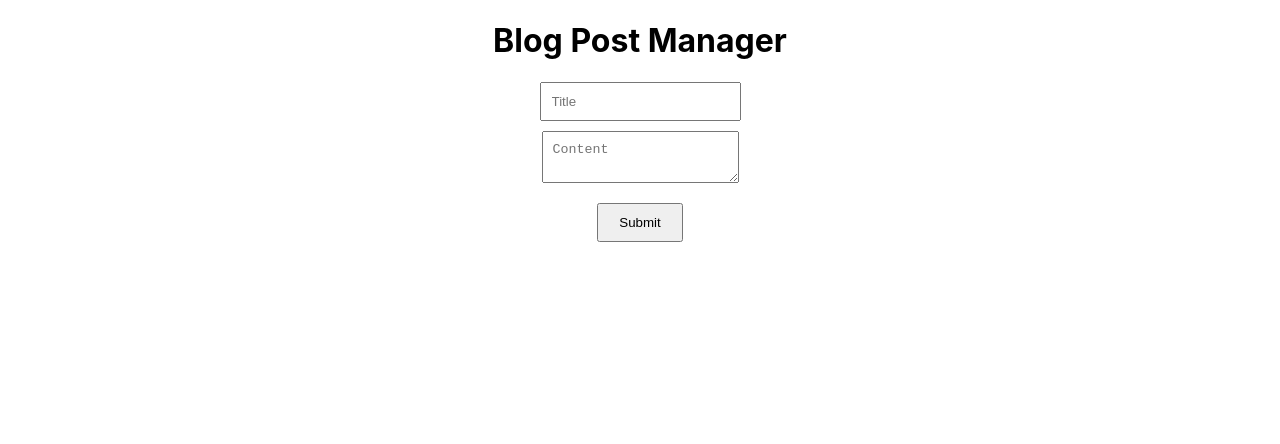
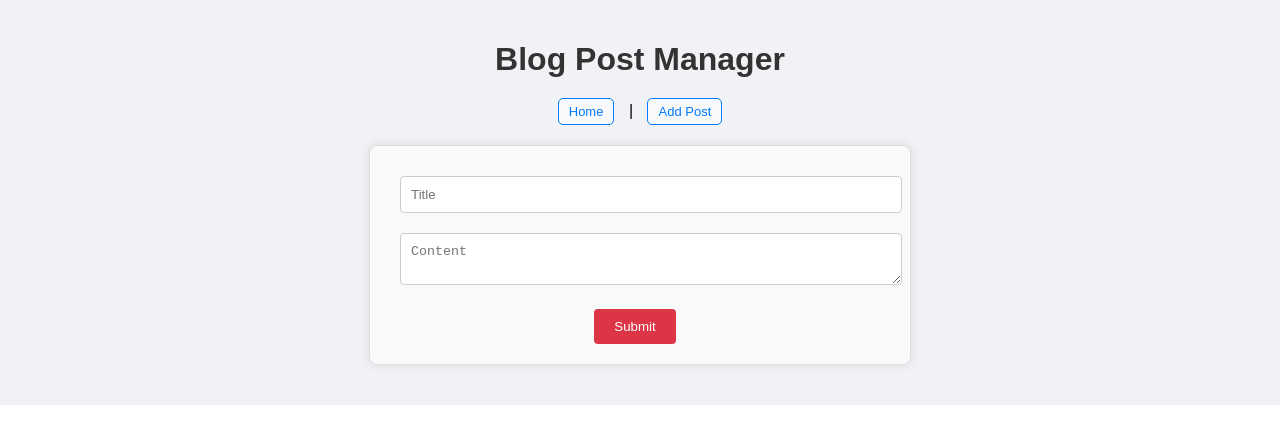
Before and after one commit to GuiPro0408/blog-post-manager, a React (Create React App) app: page /add in a window 1280 px wide. Shown: the top 444 px of the page. Built offline with nearby package versions, Linux system fonts and the light colour scheme.

Commit message:
Create functionnaly and stylizing

```diff
--- a/src/App.css
+++ /dev/null
@@ -1,25 +0,0 @@
-/* src/App.css */
-.App {
-  text-align: center;
-}
-
-form {
-  margin: 20px;
-}
-
-input, textarea {
-  display: block;
-  margin: 10px auto;
-  padding: 10px;
-}
-
-button {
-  margin: 10px;
-  padding: 10px 20px;
-}
-
-.post {
-  border: 1px solid #ccc;
-  margin: 10px;
-  padding: 10px;
-}
--- a/src/App.js
+++ b/src/App.js
@@ -1,8 +1,10 @@
 // src/App.js
 import React, { useState } from 'react';
-import AddPostForm from './AddPostForm';
-import PostList from './PostList';
-import './App.css';
+import { BrowserRouter as Router, Route, Routes, Link } from 'react-router-dom';
+import AddPostForm from './components/AddPostForm';
+import PostList from './components/PostList';
+import PostView from './components/PostView';
+import styles from './App.module.css'; // Import the CSS file for the App component path example: src/App.module.css
 
 const App = () => {
   const [posts, setPosts] = useState([]);
@@ -12,16 +14,24 @@ const App = () => {
   };
 
   const deletePost = (index) => {
-    const newPosts = posts.filter((_, i) => i !== index);
+    const newPosts = posts.filter((_, i) => i !== index); // render an array of posts without the post at the specified index
     setPosts(newPosts);
   };
 
   return (
-    <div className="App">
-      <h1>Blog Post Manager</h1>
-      <AddPostForm addPost={addPost} />
-      <PostList posts={posts} deletePost={deletePost} />
-    </div>
+    <Router>
+      <div className={styles.App}>
+        <h1>Blog Post Manager</h1>
+        <nav>
+          <Link to="/">Home</Link> | <Link to="/add">Add Post</Link>
+        </nav>
+        <Routes>
+          <Route path="/" element={<PostList posts={posts} deletePost={deletePost} />} />
+          <Route path="/add" element={<AddPostForm addPost={addPost} />} />
+          <Route path="/post/:id" element={<PostView posts={posts} deletePost={deletePost} />} />
+        </Routes>
+      </div>
+    </Router>
   );
 };
 
--- /dev/null
+++ b/src/App.module.css
@@ -0,0 +1,32 @@
+/* src/App.module.css */
+.App {
+  font-family: Arial, sans-serif;
+  text-align: center;
+  padding: 20px;
+  background-color: #f0f2f5;
+}
+
+h1 {
+  color: #333;
+  margin-bottom: 20px;
+}
+
+nav {
+  margin-bottom: 20px;
+}
+
+nav a {
+  margin: 0 10px;
+  text-decoration: none;
+  color: #007BFF;
+  background-color: #f8f9fa;
+  padding: 5px 10px;
+  border-radius: 5px;
+  border: 1px solid #007BFF;
+  transition: all 0.3s ease-in-out;
+}
+
+nav a:hover {
+  background-color: #007BFF;
+  color: #f8f9fa;
+}
--- a/src/AddPostForm.js
+++ b/src/components/AddPostForm.js
@@ -1,19 +1,23 @@
 // src/components/AddPostForm.js
 import React, { useState } from 'react';
+import { useNavigate } from 'react-router-dom';
+import styles from './AddPostForm.module.css';
 
 const AddPostForm = ({ addPost }) => {
   const [title, setTitle] = useState('');
   const [content, setContent] = useState('');
+  const navigate = useNavigate(); // Import the useNavigate hook from react-router-dom to navigate to a different route
 
   const handleSubmit = (e) => {
     e.preventDefault();
     addPost({ title, content });
     setTitle('');
     setContent('');
+    navigate('/');
   };
 
   return (
-    <form onSubmit={handleSubmit}>
+    <form onSubmit={handleSubmit} className={styles.form}>
       <input
         type="text"
         placeholder="Title"
--- /dev/null
+++ b/src/components/AddPostForm.module.css
@@ -0,0 +1,34 @@
+/* src/components/AddPostForm.module.css */
+.form {
+  margin: 20px auto;
+  padding: 20px;
+  border: 1px solid #ddd;
+  border-radius: 8px;
+  width: 100%;
+  max-width: 500px;
+  background-color: #f9f9f9;
+  box-shadow: 0 0 10px rgba(0, 0, 0, 0.1);
+}
+
+input, textarea {
+  width: calc(100% - 20px);
+  margin: 10px;
+  padding: 10px;
+  border: 1px solid #ccc;
+  border-radius: 4px;
+}
+
+button {
+  background-color: #007BFF;
+  color: white;
+  border: none;
+  padding: 10px 20px;
+  border-radius: 4px;
+  cursor: pointer;
+  margin-top: 10px;
+  transition: background-color 0.3s ease-in-out;
+}
+
+button:hover {
+  background-color: #0056b3;
+}
--- a/src/PostList.js
+++ b/src/components/PostList.js
@@ -1,15 +1,17 @@
 // src/components/PostList.js
 import React from 'react';
+import { Link } from 'react-router-dom';
+import styles from './PostList.module.css';
 
 const PostList = ({ posts, deletePost }) => {
   return (
-    <div>
+    <div className={styles.grid}>
       {posts.map((post, index) => (
-        <div key={index}>
+        <div key={index} className={styles.post}>
           <h2>{post.title}</h2>
           <p>{post.content.substring(0, 100)}...</p>
+          <Link to={`/post/${index}`}>Read More</Link>
           <button onClick={() => deletePost(index)}>Delete</button>
-          <button>Read More</button>
         </div>
       ))}
     </div>
--- /dev/null
+++ b/src/components/PostList.module.css
@@ -0,0 +1,61 @@
+/* src/components/PostList.module.css */
+.grid {
+  display: grid;
+  grid-template-columns: repeat(auto-fit, minmax(300px, 1fr));
+  gap: 20px;
+  padding: 20px;
+}
+
+.post {
+  border: 1px solid #ddd;
+  border-radius: 8px;
+  padding: 20px;
+  background-color: #fff;
+  box-shadow: 0 0 10px rgba(0, 0, 0, 0.1);
+  transition: transform 0.3s ease-in-out;
+}
+
+.post:hover {
+  transform: translateY(-5px);
+}
+
+h2 {
+  color: #333;
+  font-size: 1.5em;
+  margin-bottom: 10px;
+}
+
+p {
+  color: #666;
+  margin-bottom: 10px;
+}
+
+button {
+  background-color: #dc3545;
+  color: white;
+  border: none;
+  padding: 10px 20px;
+  border-radius: 4px;
+  cursor: pointer;
+  margin-right: 10px;
+  transition: background-color 0.3s ease-in-out;
+}
+
+button:hover {
+  background-color: #c82333;
+}
+
+a {
+  background-color: #007BFF;
+  color: white;
+  text-decoration: none;
+  padding: 10px 20px;
+  border-radius: 4px;
+  cursor: pointer;
+  font-size: 13px;
+  transition: background-color 0.3s ease-in-out;
+}
+
+a:hover {
+  background-color: #0056b3;
+}
--- /dev/null
+++ b/src/components/PostView.js
@@ -0,0 +1,24 @@
+// src/components/PostView.js
+import React from 'react';
+import { useParams, Link } from 'react-router-dom';
+import styles from './PostView.module.css';
+
+const PostView = ({ posts, deletePost }) => {
+  const { id } = useParams(); // useParams hook to get the id parameter from the URL
+  const post = posts[id];
+
+  if (!post) {
+    return <p>Post not found</p>;
+  }
+
+  return (
+    <div className={styles['post-view']}>
+      <h2>{post.title}</h2>
+      <p>{post.content}</p>
+      <Link to="/">Back to Home</Link>
+      <button onClick={() => deletePost(id)}>Delete</button>
+    </div>
+  );
+};
+
+export default PostView;
--- /dev/null
+++ b/src/components/PostView.module.css
@@ -0,0 +1,39 @@
+/* src/components/PostView.module.css */
+.post-view {
+  padding: 20px;
+  border: 1px solid #ddd;
+  border-radius: 8px;
+  width: 100%;
+  max-width: 600px;
+  margin: 20px auto;
+  background-color: #fff;
+  box-shadow: 0 0 10px rgba(0, 0, 0, 0.1);
+}
+
+h2 {
+  color: #333;
+  font-size: 2em;
+  margin-bottom: 10px;
+}
+
+p {
+  color: #666;
+  font-size: 1.2em;
+  line-height: 1.6;
+}
+
+a {
+  display: inline-block;
+  margin-top: 20px;
+  background-color: #007BFF;
+  color: white;
+  text-decoration: none;
+  padding: 10px 20px;
+  border-radius: 4px;
+  cursor: pointer;
+  transition: background-color 0.3s ease-in-out;
+}
+
+a:hover {
+  background-color: #0056b3;
+}
```
Also changed, not shown: src/Home.js (added), 1 other file (tests, documents, lock files or other folders).
